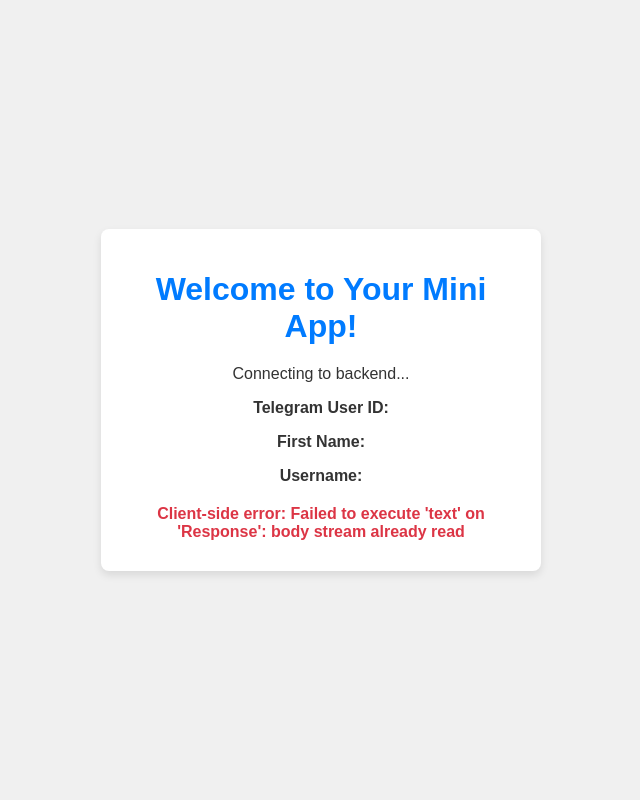
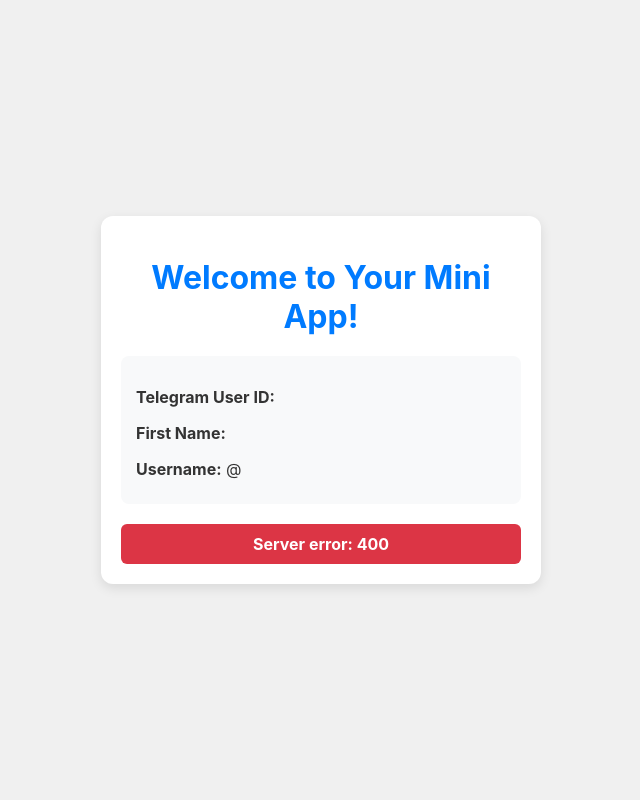
Before and after one commit to RandomLifespan/Webapp, a Flask app: page / in a window 1280 px wide. Shown: the whole page, without its empty margins (319-959 px from the left). Run offline with Flask 3, Linux system fonts and the light colour scheme; some libraries are stand-ins or nearby versions.

Commit message:
Update index.html

```diff
--- a/templates/index.html
+++ b/templates/index.html
@@ -6,146 +6,181 @@
     <title>My Telegram Mini App</title>
     <style>
         body {
-            font-family: sans-serif;
+            font-family: -apple-system, BlinkMacSystemFont, 'Segoe UI', Roboto, Helvetica, Arial, sans-serif;
             display: flex;
             flex-direction: column;
             justify-content: center;
             align-items: center;
             min-height: 100vh;
             margin: 0;
-            background-color: #f0f0f0;
-            color: #333;
+            background-color: var(--tg-theme-bg-color, #f0f0f0);
+            color: var(--tg-theme-text-color, #333);
             text-align: center;
+            padding: 20px;
+            box-sizing: border-box;
         }
         .container {
-            background-color: #fff;
+            background-color: var(--tg-theme-secondary-bg-color, #fff);
             padding: 20px;
-            border-radius: 8px;
-            box-shadow: 0 4px 8px rgba(0,0,0,0.1);
+            border-radius: 12px;
+            box-shadow: 0 4px 12px rgba(0,0,0,0.1);
             max-width: 400px;
             width: 90%;
         }
         h1 {
-            color: #007bff;
+            color: var(--tg-theme-link-color, #007bff);
             margin-bottom: 20px;
         }
         p {
             margin-bottom: 10px;
         }
+        #user-info {
+            margin: 20px 0;
+            text-align: left;
+            background-color: var(--tg-theme-bg-color, #f8f9fa);
+            padding: 15px;
+            border-radius: 8px;
+        }
         #statusMessage {
             margin-top: 20px;
             font-weight: bold;
+            padding: 10px;
+            border-radius: 6px;
         }
         .loading {
-            color: #6c757d;
+            color: var(--tg-theme-hint-color, #6c757d);
+            background-color: var(--tg-theme-secondary-bg-color, #f8f9fa);
         }
         .success {
-            color: #28a745;
+            color: var(--tg-theme-button-text-color, #fff);
+            background-color: var(--tg-theme-button-color, #28a745);
         }
         .error {
-            color: #dc3545;
+            color: var(--tg-theme-button-text-color, #fff);
+            background-color: var(--tg-theme-danger-color, #dc3545);
+        }
+        .hidden {
+            display: none;
         }
     </style>
 </head>
 <body>
     <div class="container">
         <h1>Welcome to Your Mini App!</h1>
-        <p>Connecting to backend...</p>
+        <div id="telegram-notice" class="hidden">
+            <p>Please open this page within Telegram to use all features.</p>
+        </div>
+
         <div id="user-info">
             <p><strong>Telegram User ID:</strong> <span id="userId">Loading...</span></p>
             <p><strong>First Name:</strong> <span id="firstName">Loading...</span></p>
             <p><strong>Username:</strong> <span id="username">Loading...</span></p>
         </div>
-        <p id="statusMessage" class="loading">Sending user data...</p>
+
+        <div id="statusMessage" class="loading">Initializing connection...</div>
     </div>
 
     <script src="https://telegram.org/js/telegram-web-app.js"></script>
     <script>
+        // DOM elements
         const userIdSpan = document.getElementById('userId');
         const firstNameSpan = document.getElementById('firstName');
         const usernameSpan = document.getElementById('username');
         const statusMessage = document.getElementById('statusMessage');
+        const telegramNotice = document.getElementById('telegram-notice');
+        const userInfoDiv = document.getElementById('user-info');
 
-        // --- DEBUG ALERTS (REMOVE IN PRODUCTION) ---
-        alert('JS in index.html is running!');
-
-        // Check if Telegram Web App is ready and available
-        if (Telegram && Telegram.WebApp) {
-            alert('Telegram WebApp object found!'); // DEBUG
+        // Main initialization function
+        function initializeApp() {
+            if (window.Telegram && Telegram.WebApp) {
+                // We're in Telegram WebApp environment
                 Telegram.WebApp.ready();
-            Telegram.WebApp.expand(); // Optional: expand the mini app to full screen
+                Telegram.WebApp.expand();
 
                 const initData = Telegram.WebApp.initData;
-            const user = Telegram.WebApp.initDataUnsafe.user; // Parsed user object
+                const user = Telegram.WebApp.initDataUnsafe.user;
 
-            alert('initData content: ' + (initData ? initData.substring(0, 50) + '...' : 'empty/null')); // DEBUG: Show part of initData
-            alert('User ID from initDataUnsafe: ' + (user ? user.id : 'User object missing')); // DEBUG: Check user ID
+                if (user && initData) {
+                    updateUIWithUserData(user);
+                    sendUserDataToBackend(user, initData);
+                } else {
+                    showError('Telegram user data not available');
+                    console.error('Telegram.WebApp.initDataUnsafe.user:', user);
+                    console.error('Telegram.WebApp.initData:', initData);
+                }
+            } else {
+                // Not in Telegram environment
+                showTelegramNotice();
+                console.warn('Telegram.WebApp not detected - running in standalone mode');
+            }
+        }
 
-            if (user && initData) { // Ensure both user and initData are present
-                // Display user info immediately from initDataUnsafe
+        function updateUIWithUserData(user) {
             userIdSpan.textContent = user.id || 'N/A';
             firstNameSpan.textContent = user.first_name || 'N/A';
-                usernameSpan.textContent = user.username || 'N/A';
+            usernameSpan.textContent = user.username ? '@' + user.username : 'N/A';
 
-                // Prepare data to send to your Flask backend
-                // This payload is what your Flask's get_user_info expects in request.json
-                const payload = {
-                    user: user // Sending the user object directly
-                };
+            // Apply Telegram theme colors if available
+            if (Telegram.WebApp.colorScheme) {
+                document.body.style.setProperty('--tg-theme-bg-color', Telegram.WebApp.themeParams.bg_color);
+                document.body.style.setProperty('--tg-theme-text-color', Telegram.WebApp.themeParams.text_color);
+                document.body.style.setProperty('--tg-theme-link-color', Telegram.WebApp.themeParams.link_color);
+                document.body.style.setProperty('--tg-theme-button-color', Telegram.WebApp.themeParams.button_color);
+                document.body.style.setProperty('--tg-theme-button-text-color', Telegram.WebApp.themeParams.button_text_color);
+            }
+        }
 
-                // Send data to your Flask backend
+        function sendUserDataToBackend(user, initData) {
+            statusMessage.textContent = 'Connecting to server...';
+            statusMessage.className = 'loading';
+
             fetch('/get_user_info', {
                 method: 'POST',
                 headers: {
                     'Content-Type': 'application/json',
-                        // THIS IS THE CRITICAL HEADER!
-                        'X-Telegram-Init-Data': initData // Send the raw initData from Telegram
+                    'X-Telegram-Init-Data': initData
                 },
-                    body: JSON.stringify(payload)
+                body: JSON.stringify({ user })
             })
             .then(response => {
                 if (!response.ok) {
-                        // If the response is not OK (e.g., 401, 500), read error details
-                        return response.json().then(errorData => {
-                            throw new Error(errorData.error || `HTTP error! Status: ${response.status}`);
+                    return response.json().then(err => {
+                        throw new Error(err.error || `Server error: ${response.status}`);
                     }).catch(() => {
-                            // If response is not JSON, try to read as text (e.g., HTML error page)
-                            return response.text().then(text => {
-                                throw new Error(`HTTP error! Status: ${response.status}. Raw response: ${text.substring(0, 200)}...`);
-                            });
+                        throw new Error(`Server error: ${response.status}`);
                     });
                 }
                 return response.json();
             })
             .then(data => {
                 if (data.status === 'success') {
-                        statusMessage.textContent = 'User data sent and processed successfully!';
+                    statusMessage.textContent = 'Connected successfully!';
                     statusMessage.className = 'success';
-                        console.log('Backend response:', data);
-                        // You can update UI further or navigate
+                    console.log('Server response:', data);
                 } else {
-                        statusMessage.textContent = `Error: ${data.error || 'Unknown error from backend'}`;
-                        statusMessage.className = 'error';
-                        console.error('Backend reported error:', data);
+                    throw new Error(data.error || 'Unknown server error');
                 }
             })
             .catch(error => {
-                    statusMessage.textContent = `Client-side error: ${error.message}`;
-                    statusMessage.className = 'error';
-                    console.error('Fetch error:', error);
+                showError(error.message);
+                console.error('Error:', error);
             });
-
-            } else {
-                statusMessage.textContent = 'Error: Telegram user data or initData not available.';
-                statusMessage.className = 'error';
-                console.error('Telegram.WebApp.initDataUnsafe.user or initData is missing.');
         }
 
-        } else {
-            statusMessage.textContent = 'Telegram Web App environment not detected. Please open this page within Telegram.';
+        function showTelegramNotice() {
+            telegramNotice.classList.remove('hidden');
+            userInfoDiv.style.display = 'none';
+            statusMessage.textContent = 'This app works best within Telegram';
+            statusMessage.className = 'loading';
+        }
+
+        function showError(message) {
+            statusMessage.textContent = message;
             statusMessage.className = 'error';
-            console.error('Telegram.WebApp object not found. This page is not running in a Telegram Mini App context.');
         }
+
+        // Initialize the app when DOM is loaded
+        document.addEventListener('DOMContentLoaded', initializeApp);
     </script>
 </body>
 </html>
```
Lines whose indentation alone changed are shown as unchanged.
